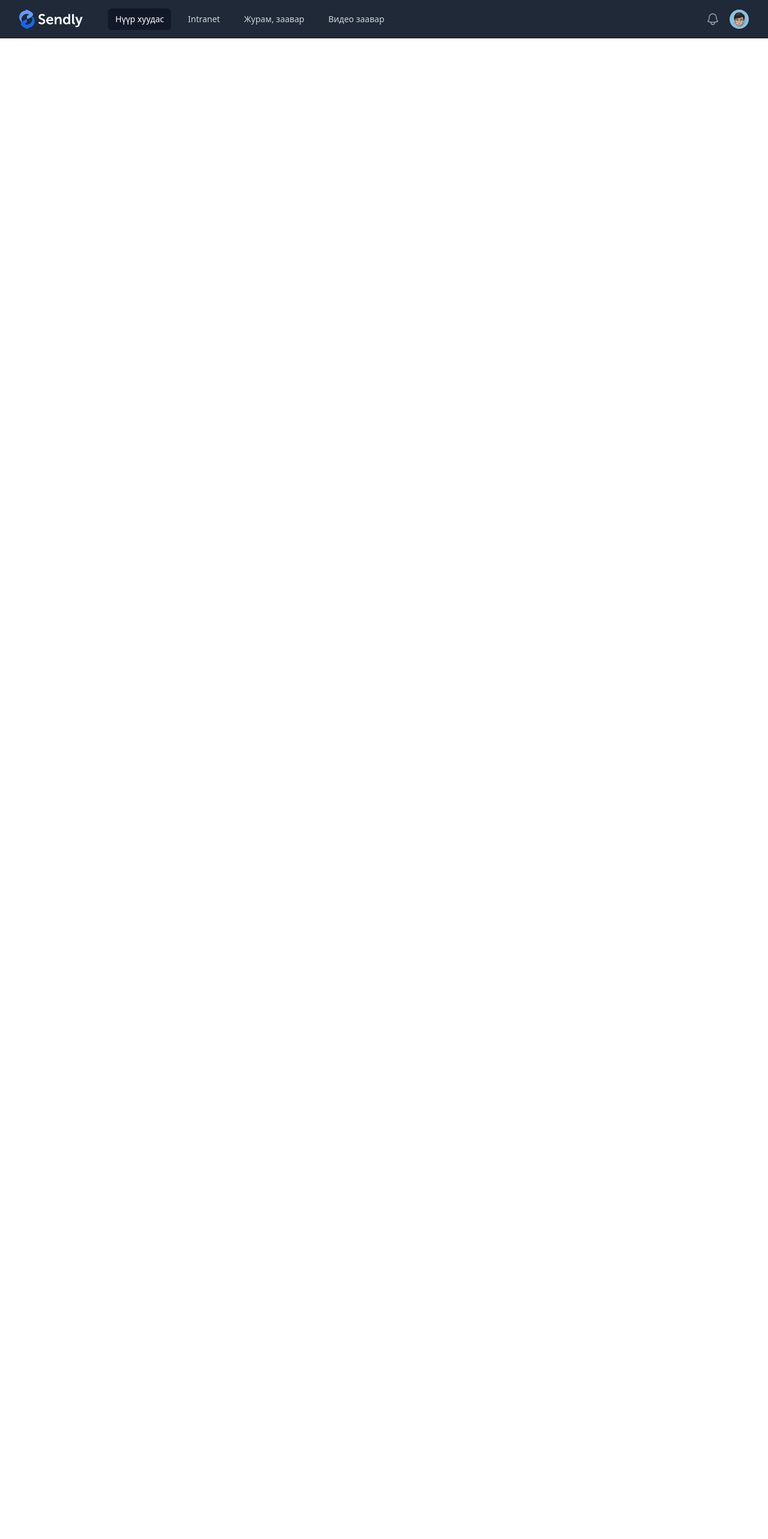
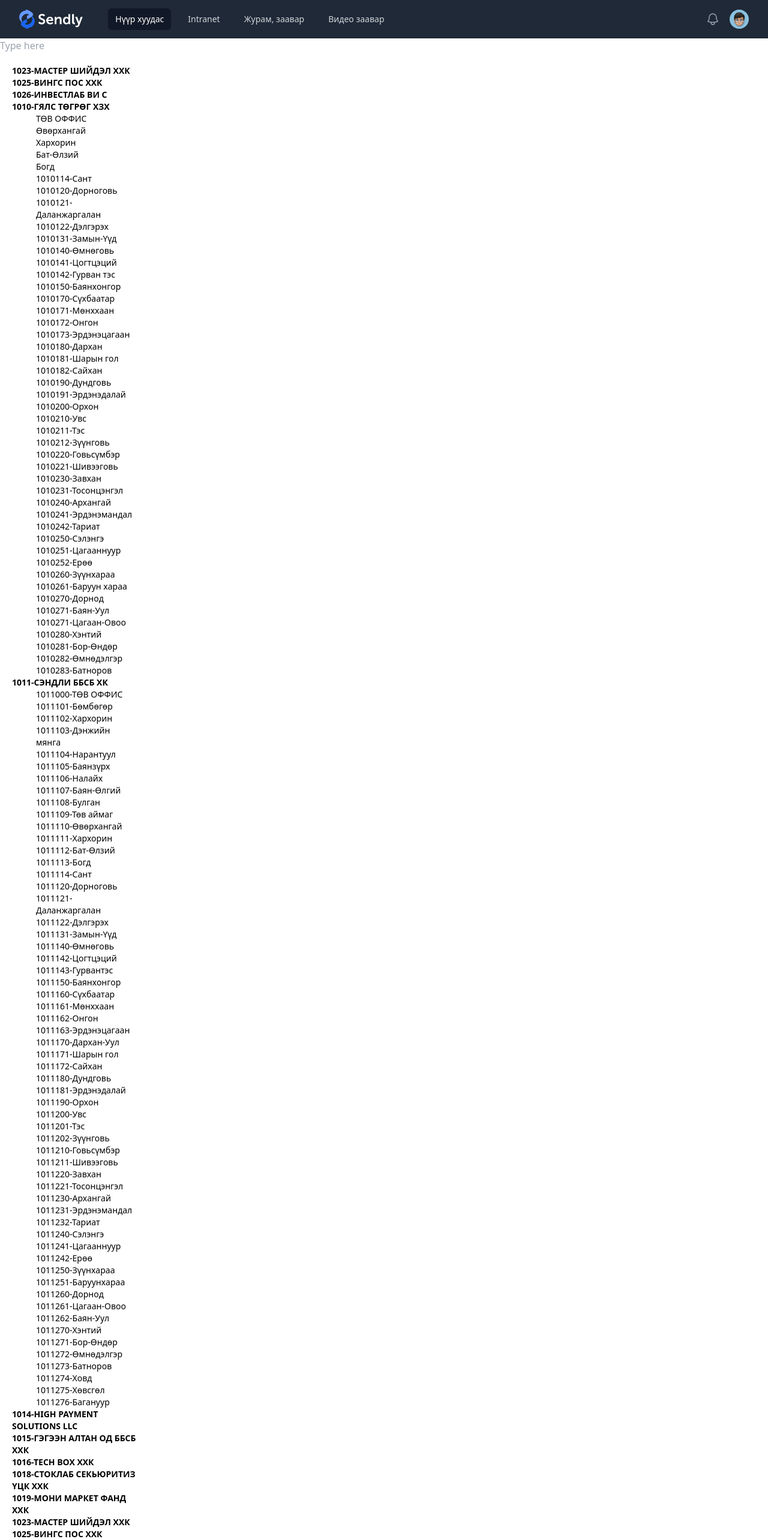
Before and after one commit to dulgx/sendly-intranet-copy, a React (Vite) app: page /intranet in a window 1280 px wide. Shown: the top 2566 px of the page at 60% size. Before the commit the page ends 800 px from the top, so only its background shows below. Built offline with nearby package versions, Linux system fonts and the light colour scheme.

Commit message:
company data added

```diff
--- /dev/null
+++ b/src/assets/salbar.json
@@ -0,0 +1,152 @@
+{
+  "companies": [
+    {
+      "name": "1023-МАСТЕР ШИЙДЭЛ ХХК"
+    },
+    {
+      "name": "1025-ВИНГС ПОС ХХК"
+    },
+    {
+      "name": "1026-ИНВЕСТЛАБ ВИ С"
+    },
+
+    {
+      "name": "1010-ГЯЛС ТӨГРӨГ ХЗХ",
+      "subsidiaries": [
+        { "id": 1010100, "branch": "ТӨВ ОФФИС" },
+        { "id": 1010110, "branch": "Өвөрхангай" },
+        { "id": 1010111, "branch": "Хархорин" },
+        { "id": 1010112, "branch": "Бат-Өлзий" },
+        { "id": 1010113, "branch": "Богд" },
+        { "id": 1010100, "branch": "1010114-Сант" },
+        { "id": 1010100, "branch": "1010120-Дорноговь" },
+        { "id": 1010100, "branch": "1010121-Даланжаргалан" },
+        { "id": 1010100, "branch": "1010122-Дэлгэрэх" },
+        { "id": 1010100, "branch": "1010131-Замын-Үүд" },
+        { "id": 1010100, "branch": "1010140-Өмнөговь" },
+        { "id": 1010100, "branch": "1010141-Цогтцэций" },
+        { "id": 1010100, "branch": "1010142-Гурван тэс" },
+        { "id": 1010100, "branch": "1010150-Баянхонгор" },
+        { "id": 1010100, "branch": "1010170-Сүхбаатар" },
+        { "id": 1010100, "branch": "1010171-Мөнххаан" },
+        { "id": 1010100, "branch": "1010172-Онгон" },
+        { "id": 1010100, "branch": "1010173-Эрдэнэцагаан" },
+        { "id": 1010100, "branch": "1010180-Дархан" },
+        { "id": 1010100, "branch": "1010181-Шарын гол" },
+        { "id": 1010100, "branch": "1010182-Сайхан" },
+        { "id": 1010100, "branch": "1010190-Дундговь" },
+        { "id": 1010100, "branch": "1010191-Эрдэнэдалай" },
+        { "id": 1010100, "branch": "1010200-Орхон" },
+        { "id": 1010100, "branch": "1010210-Увс" },
+        { "id": 1010100, "branch": "1010211-Тэс" },
+        { "id": 1010100, "branch": "1010212-Зүүнговь" },
+        { "id": 1010100, "branch": "1010220-Говьсүмбэр" },
+        { "id": 1010100, "branch": "1010221-Шивээговь" },
+        { "id": 1010100, "branch": "1010230-Завхан" },
+        { "id": 1010100, "branch": "1010231-Тосонцэнгэл" },
+        { "id": 1010100, "branch": "1010240-Архангай" },
+        { "id": 1010100, "branch": "1010241-Эрдэнэмандал" },
+        { "id": 1010100, "branch": "1010242-Тариат" },
+        { "id": 1010100, "branch": "1010250-Сэлэнгэ" },
+        { "id": 1010100, "branch": "1010251-Цагааннуур" },
+        { "id": 1010100, "branch": "1010252-Ерөө" },
+        { "id": 1010100, "branch": "1010260-Зүүнхараа" },
+        { "id": 1010100, "branch": "1010261-Баруун хараа" },
+        { "id": 1010100, "branch": "1010270-Дорнод" },
+        { "id": 1010100, "branch": "1010271-Баян-Уул" },
+        { "id": 1010100, "branch": "1010271-Цагаан-Овоо" },
+        { "id": 1010100, "branch": "1010280-Хэнтий" },
+        { "id": 1010100, "branch": "1010281-Бор-Өндөр" },
+        { "id": 1010100, "branch": "1010282-Өмнөдэлгэр" },
+        { "id": 1010100, "branch": "1010283-Батноров" }
+      ]
+    },
+    {
+      "name": "1011-СЭНДЛИ ББСБ ХК",
+      "subsidiaries": [
+        { "id": 1010100, "branch": "1011000-ТӨВ ОФФИС" },
+        { "id": 1010100, "branch": "1011101-Бөмбөгөр" },
+        { "id": 1010100, "branch": "1011102-Хархорин" },
+        { "id": 1010100, "branch": "1011103-Дэнжийн мянга" },
+        { "id": 1010100, "branch": "1011104-Нарантуул" },
+        { "id": 1010100, "branch": "1011105-Баянзүрх" },
+        { "id": 1010100, "branch": "1011106-Налайх" },
+        { "id": 1010100, "branch": "1011107-Баян-Өлгий" },
+        { "id": 1010100, "branch": "1011108-Булган" },
+        { "id": 1010100, "branch": "1011109-Төв аймаг" },
+        { "id": 1010100, "branch": "1011110-Өвөрхангай" },
+        { "id": 1010100, "branch": "1011111-Хархорин" },
+        { "id": 1010100, "branch": "1011112-Бат-Өлзий" },
+        { "id": 1010100, "branch": "1011113-Богд" },
+        { "id": 1010100, "branch": "1011114-Сант" },
+        { "id": 1010100, "branch": "1011120-Дорноговь" },
+        { "id": 1010100, "branch": "1011121-Даланжаргалан" },
+        { "id": 1010100, "branch": "1011122-Дэлгэрэх" },
+        { "id": 1010100, "branch": "1011131-Замын-Үүд" },
+        { "id": 1010100, "branch": "1011140-Өмнөговь" },
+        { "id": 1010100, "branch": "1011142-Цогтцэций" },
+        { "id": 1010100, "branch": "1011143-Гурвантэс" },
+        { "id": 1010100, "branch": "1011150-Баянхонгор" },
+        { "id": 1010100, "branch": "1011160-Сүхбаатар" },
+        { "id": 1010100, "branch": "1011161-Мөнххаан" },
+        { "id": 1010100, "branch": "1011162-Онгон" },
+        { "id": 1010100, "branch": "1011163-Эрдэнэцагаан" },
+        { "id": 1010100, "branch": "1011170-Дархан-Уул" },
+        { "id": 1010100, "branch": "1011171-Шарын гол" },
+        { "id": 1010100, "branch": "1011172-Сайхан" },
+        { "id": 1010100, "branch": "1011180-Дундговь" },
+        { "id": 1010100, "branch": "1011181-Эрдэнэдалай" },
+        { "id": 1010100, "branch": "1011190-Орхон" },
+        { "id": 1010100, "branch": "1011200-Увс" },
+        { "id": 1010100, "branch": "1011201-Тэс" },
+        { "id": 1010100, "branch": "1011202-Зүүнговь" },
+        { "id": 1010100, "branch": "1011210-Говьсүмбэр" },
+        { "id": 1010100, "branch": "1011211-Шивээговь" },
+        { "id": 1010100, "branch": "1011220-Завхан" },
+        { "id": 1010100, "branch": "1011221-Тосонцэнгэл" },
+        { "id": 1010100, "branch": "1011230-Архангай" },
+        { "id": 1010100, "branch": "1011231-Эрдэнэмандал" },
+        { "id": 1010100, "branch": "1011232-Тариат" },
+        { "id": 1010100, "branch": "1011240-Сэлэнгэ" },
+        { "id": 1010100, "branch": "1011241-Цагааннуур" },
+        { "id": 1010100, "branch": "1011242-Ерөө" },
+        { "id": 1010100, "branch": "1011250-Зүүнхараа" },
+        { "id": 1010100, "branch": "1011251-Баруунхараа" },
+        { "id": 1010100, "branch": "1011260-Дорнод" },
+        { "id": 1010100, "branch": "1011261-Цагаан-Овоо" },
+        { "id": 1010100, "branch": "1011262-Баян-Уул" },
+        { "id": 1010100, "branch": "1011270-Хэнтий" },
+        { "id": 1010100, "branch": "1011271-Бор-Өндөр" },
+        { "id": 1010100, "branch": "1011272-Өмнөдэлгэр" },
+        { "id": 1010100, "branch": "1011273-Батноров" },
+        { "id": 1010100, "branch": "1011274-Ховд" },
+        { "id": 1010100, "branch": "1011275-Хөвсгөл" },
+        { "id": 1010100, "branch": "1011276-Багануур" }
+      ]
+    },
+    {
+      "name": "1014-HIGH PAYMENT SOLUTIONS LLC"
+    },
+    {
+      "name": "1015-ГЭГЭЭН АЛТАН ОД ББСБ ХХК"
+    },
+    {
+      "name": "1016-TECH BOX ХХК"
+    },
+    {
+      "name": "1018-CТОКЛАБ СЕКЬЮРИТИЗ ҮЦК ХХК"
+    },
+    {
+      "name": "1019-МОНИ МАРКЕТ ФАНД ХХК"
+    },
+    {
+      "name": "1023-МАСТЕР ШИЙДЭЛ ХХК"
+    },
+    {
+      "name": "1025-ВИНГС ПОС ХХК"
+    },
+    {
+      "name": "1026-ИНВЕСТЛАБ ВИ С"
+    }
+  ]
+}
--- a/src/components/Intranet.jsx
+++ b/src/components/Intranet.jsx
@@ -1,11 +1,46 @@
 import React from "react";
+import CompanyData from "../assets/salbar.json";
 
 function Intranet() {
-  return <>
-    <section>
-
-    </section>
-  </>;
+  const companyData = CompanyData.companies;
+  return (
+    <>
+      <section>
+        <input
+          type="text"
+          placeholder="Type here"
+          className="input input-bordered input-info w-full max-w-xs"
+        />
+        <div className="text-sm m-5 w-52 ">
+          <ul>
+            {companyData.map((company) => (
+              <li key={company.name}>
+                <strong
+                  className="hover:bg-sky-700
+                hover:text-white
+                rounded-md cursor-pointer"
+                >
+                  {company.name}
+                </strong>
+                {company.subsidiaries && (
+                  <ul className="ml-10 cursor-pointer ">
+                    {company.subsidiaries.map((subsidiary) => (
+                      <li
+                        key={subsidiary.branch || subsidiary}
+                        className="hover:bg-sky-700 hover:text-white rounded-md"
+                      >
+                        {subsidiary.branch || subsidiary}
+                      </li>
+                    ))}
+                  </ul>
+                )}
+              </li>
+            ))}
+          </ul>
+        </div>
+      </section>
+    </>
+  );
 }
 
 export default Intranet;
```
